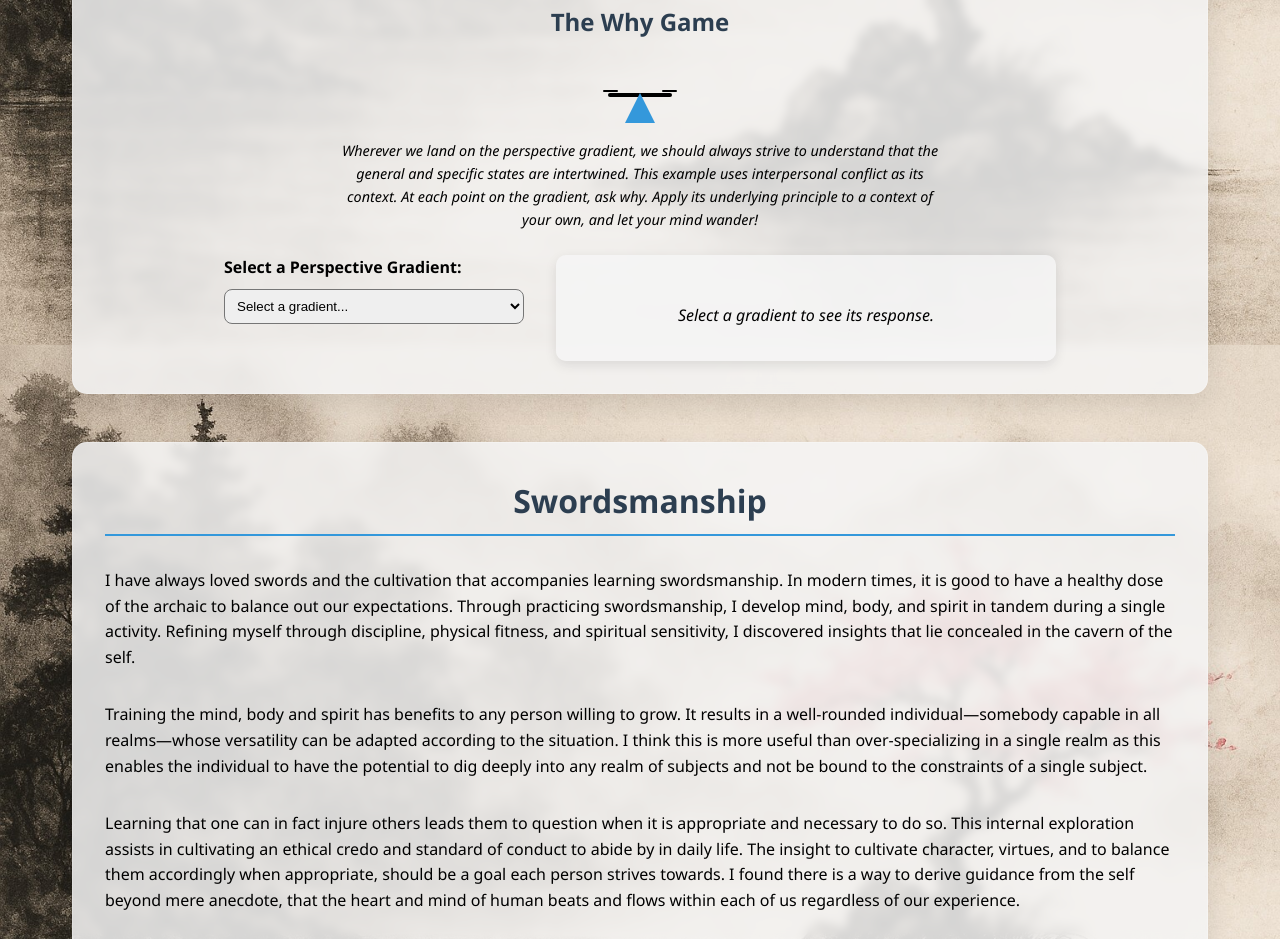
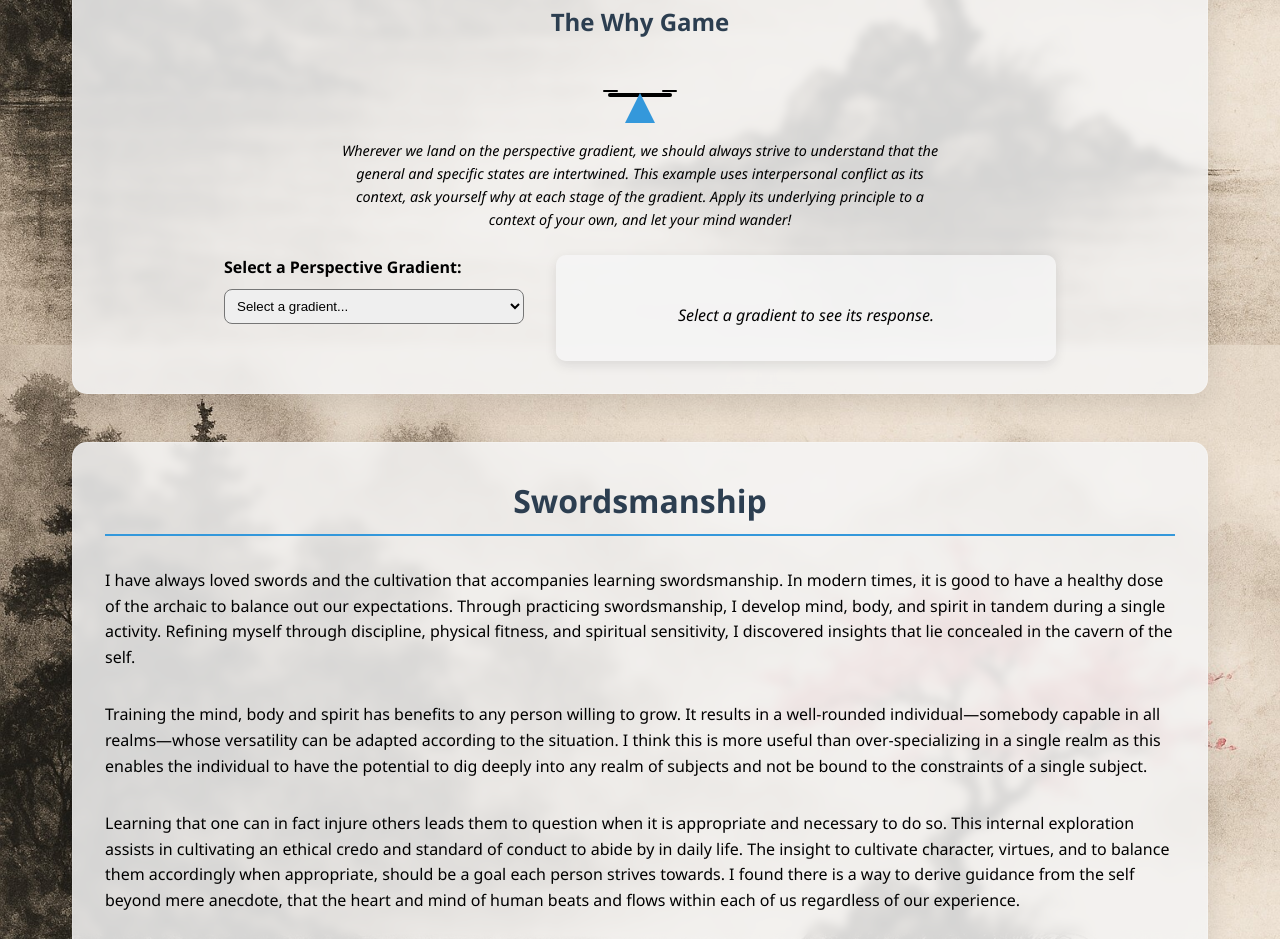
Before and after one commit to genjii0101/yinyang01, a plain HTML site: page hobbies.html in a window 1280 px wide. Shown: the part 2215-3154 px from the top of the page. Drawn offline with Linux system fonts and the light colour scheme.

Commit message:
Add files via upload

```diff
--- a/hobbies.html
+++ b/hobbies.html
@@ -220,7 +220,7 @@
               </div>
 
               <p style="text-align: center; font-style: italic; max-width: 600px; margin: 0.5rem auto 1.5rem; font-size: 0.9rem; color: var(--text-color);">
-                Wherever we land on the perspective gradient, we should always strive to understand that the general and specific states are intertwined. This example uses interpersonal conflict as its context. At each point on the gradient, ask why. Apply its underlying principle to a context of your own, and let your mind wander!
+                Wherever we land on the perspective gradient, we should always strive to understand that the general and specific states are intertwined. This example uses interpersonal conflict as its context, ask yourself why at each stage of the gradient. Apply its underlying principle to a context of your own, and let your mind wander!
               </p>
               <div style="display: flex; gap: 2rem; flex-wrap: wrap; justify-content: center; align-items: flex-start;">
                 <!-- Dropdown Menu -->
```
